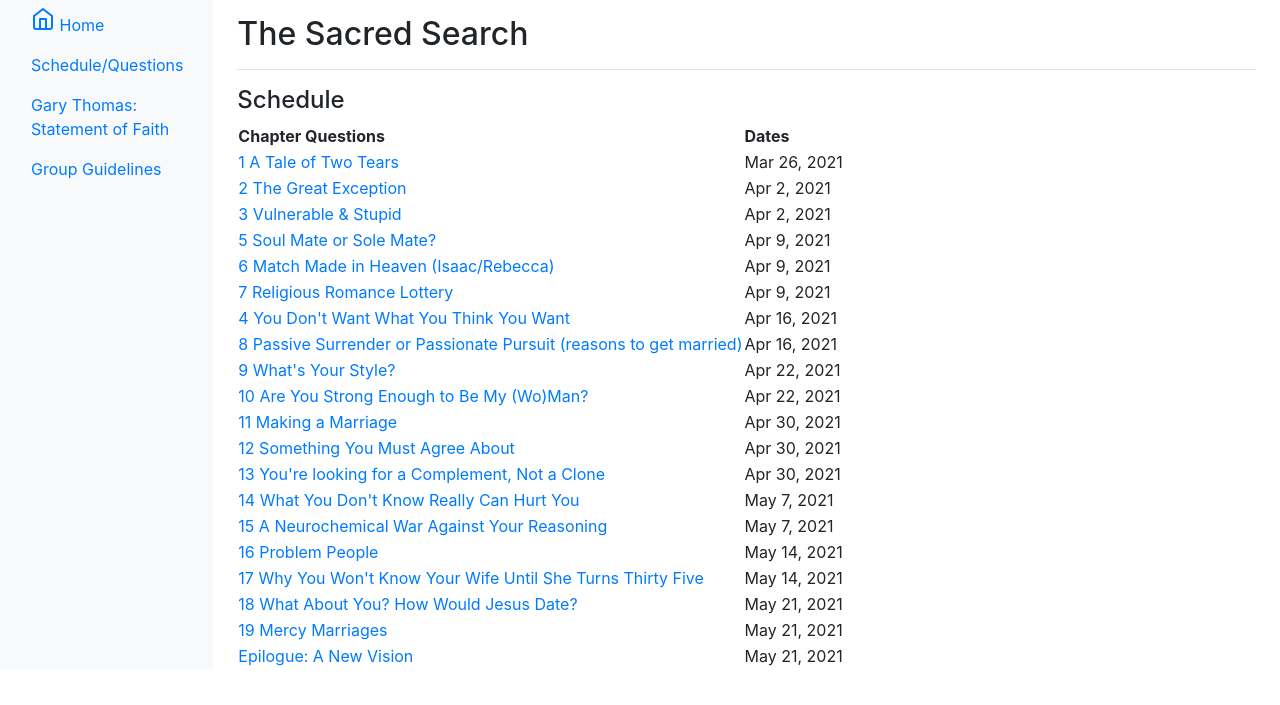
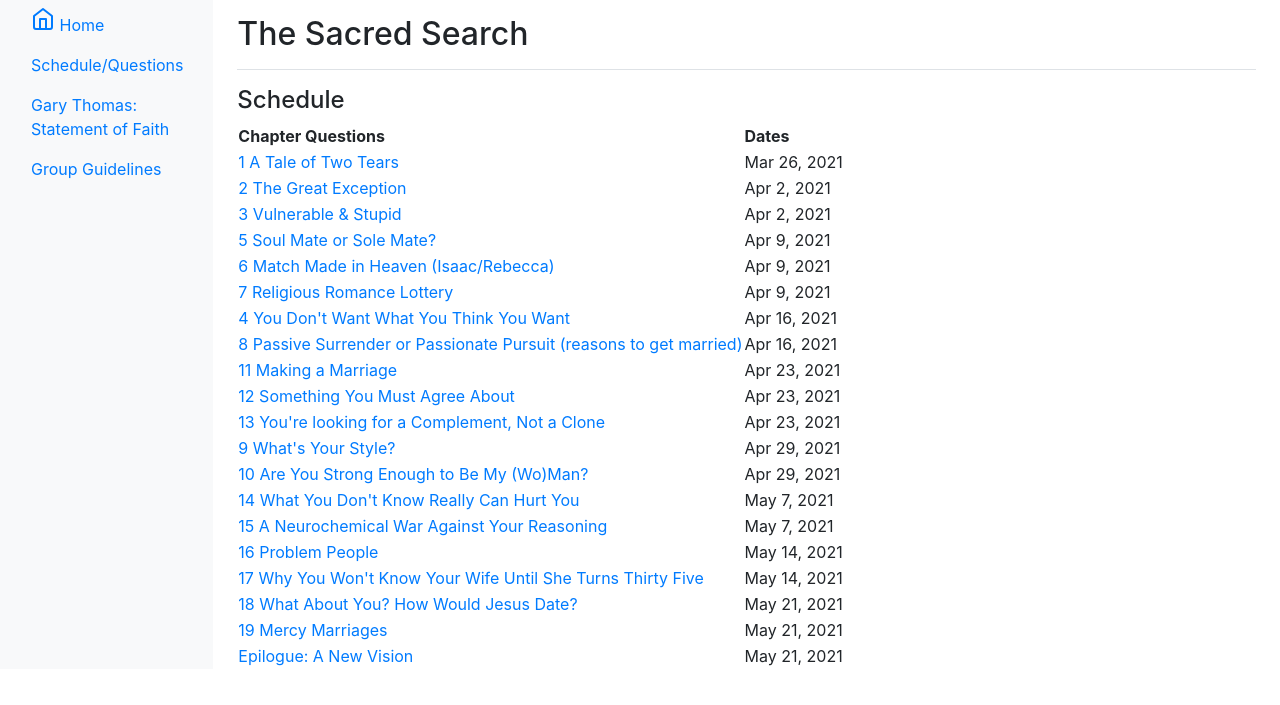
Before and after one commit to HannahEG/sacredsearchseries, a Flask app: page /schedule in a window 1280 px wide. Shown: the part 81-786 px from the top of the page. Run offline with Flask 2, Linux system fonts and the light colour scheme; some libraries are stand-ins or nearby versions.

Commit message:
updated chapter schedule

```diff
--- a/app/templates/schedule.html
+++ b/app/templates/schedule.html
@@ -115,16 +115,16 @@
                     <td class="cell-YdCX"><time>Apr 16, 2021</time></td></tr><tr id="3515b93a-c8d2-4e1e-9359-a978fa8ed25f"><td class="cell-title">
                       <a href=" ">8 Passive Surrender or Passionate Pursuit (reasons to get married)</a></td>
                     <td class="cell-YdCX"><time>Apr 16, 2021</time></td></tr><tr id="b1ed4e19-15f8-4aff-bc2f-d4332ac29608"><td class="cell-title">
+                      <a href=" ">11 Making a Marriage</a></td>
+                    <td class="cell-YdCX"><time>Apr 23, 2021</time></td></tr><tr id="9e3bed51-4fff-4d75-918c-2e0335814c9a"><td class="cell-title">
+                      <a href=" ">12 Something You Must Agree About</a></td>
+                    <td class="cell-YdCX"><time>Apr 23, 2021</time></td></tr><tr id="6a40f65e-57f3-4dbe-98be-44c3c3531086"><td class="cell-title">
+                      <a href=" ">13 You&#x27;re looking for a Complement, Not a Clone</a></td>
+                    <td class="cell-YdCX"><time>Apr 23, 2021</time></td></tr><tr id="991193a6-fc61-44eb-94a4-2d5101de4d3a"><td class="cell-title">
                       <a href=" ">9 What&#x27;s Your Style?</a></td>
-                    <td class="cell-YdCX"><time>Apr 22, 2021</time></td></tr><tr id="8f19f455-4370-413f-be92-48f5541336a4"><td class="cell-title">
+                    <td class="cell-YdCX"><time>Apr 29, 2021</time></td></tr><tr id="8f19f455-4370-413f-be92-48f5541336a4"><td class="cell-title">
                       <a href=" ">10 Are You Strong Enough to Be My (Wo)Man?</a></td>
-                    <td class="cell-YdCX"><time>Apr 22, 2021</time></td></tr><tr id="8cf013ed-f7f5-4b6d-8e31-94f3623fec1d"><td class="cell-title">
-                      <a href=" ">11 Making a Marriage</a></td>
-                    <td class="cell-YdCX"><time>Apr 30, 2021</time></td></tr><tr id="9e3bed51-4fff-4d75-918c-2e0335814c9a"><td class="cell-title">
-                      <a href=" ">12 Something You Must Agree About</a></td>
-                    <td class="cell-YdCX"><time>Apr 30, 2021</time></td></tr><tr id="6a40f65e-57f3-4dbe-98be-44c3c3531086"><td class="cell-title">
-                      <a href=" ">13 You&#x27;re looking for a Complement, Not a Clone</a></td>
-                    <td class="cell-YdCX"><time>Apr 30, 2021</time></td></tr><tr id="991193a6-fc61-44eb-94a4-2d5101de4d3a"><td class="cell-title">
+                    <td class="cell-YdCX"><time>Apr 29, 2021</time></td></tr><tr id="8cf013ed-f7f5-4b6d-8e31-94f3623fec1d"><td class="cell-title">
                       <a href=" ">14 What You Don&#x27;t Know Really Can Hurt You</a></td>
                     <td class="cell-YdCX"><time>May 7, 2021</time></td></tr><tr id="0b7c440f-f8b3-45f3-8bf9-2a6911ec511f"><td class="cell-title">
                       <a href=" ">15 A Neurochemical War Against Your Reasoning</a></td>
```
